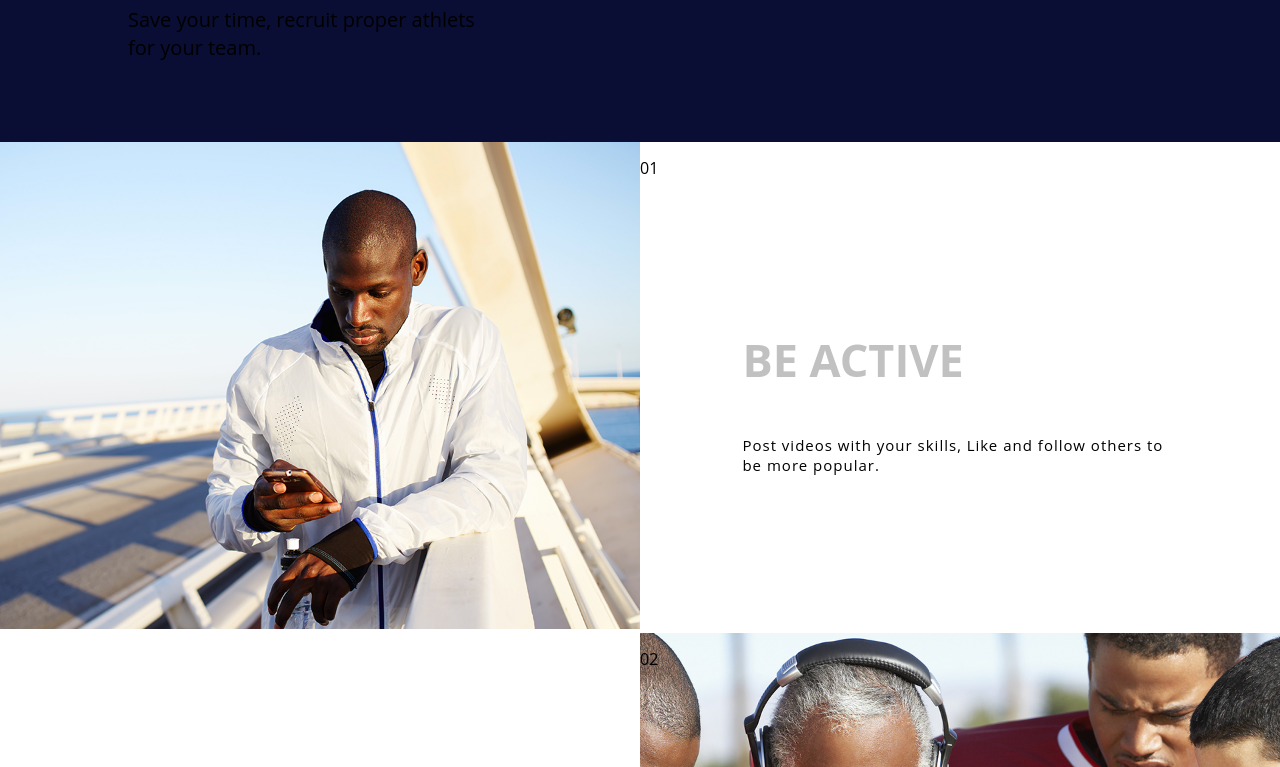
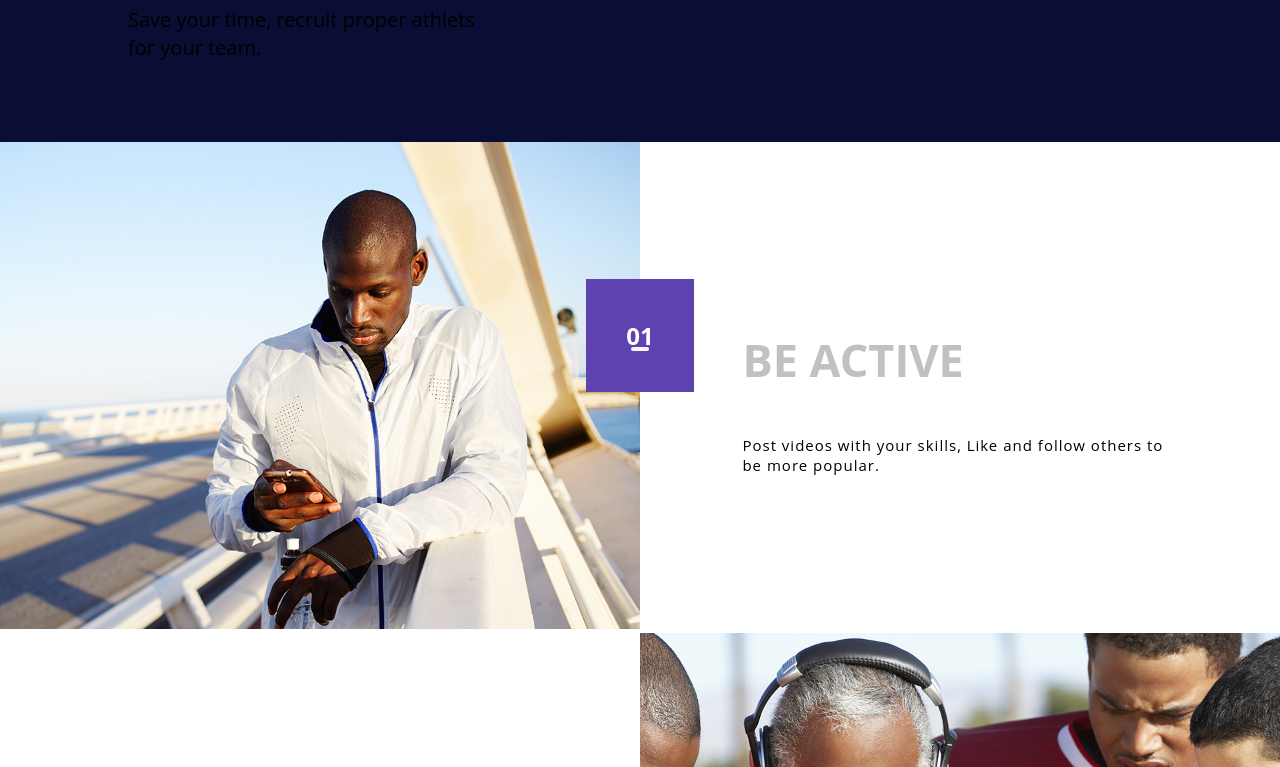
Before and after one commit to georgeaslikyan/Diploma, a plain HTML site: page index.html in a window 1280 px wide. Shown: the part 2654-3421 px from the top of the page. Drawn offline with Linux system fonts and the light colour scheme; a web font is replaced by a local one.

Commit message:
Update style.css

```diff
--- a/css/style.css
+++ b/css/style.css
@@ -163,6 +163,10 @@ body {
   margin-left: 50%;
   margin-right: 50%;
 }
+
+.growth{
+  color: #fff;
+}
 .athlets-connection-block {
   background-color: #fff;
   padding: 60px 0;
@@ -270,7 +274,11 @@ body {
   position: relative;
 }
 .card-number {
-  position: absolute;
+font-size: 24px;
+color: #fff;
+font-weight: bold;
+line-height: 34px;
+font-family : Open Sans, Arial, sans-serif;
 }
 .contact-content,
 .active-content,
@@ -318,6 +326,27 @@ margin: 0 auto;
   color: #000;
   letter-spacing: 1px;
 
+}
+.card-number-box{
+  position: absolute;
+  top: 28%;
+  left: calc(50% - 4.25%);
+  width: 8.5%;
+  height: 23%;
+  background-color: #5e42b0;
+  display: flex;
+  justify-content: center;
+  align-items: center;
+}
+
+.card-number-box::after{
+  content:"";
+  position: absolute;
+  width: 16%;
+  height: 3%;
+  top: 60%;
+  background-color: #f5f6f7;
+  border-radius: 5px;
 }
 
 }
@@ -431,6 +460,8 @@ margin: 0 auto;
   margin-top: 260px;
 }
 
+
+
 /* DESKTOP */
 
 /*  ЗАГОЛОВКИ  */
```
